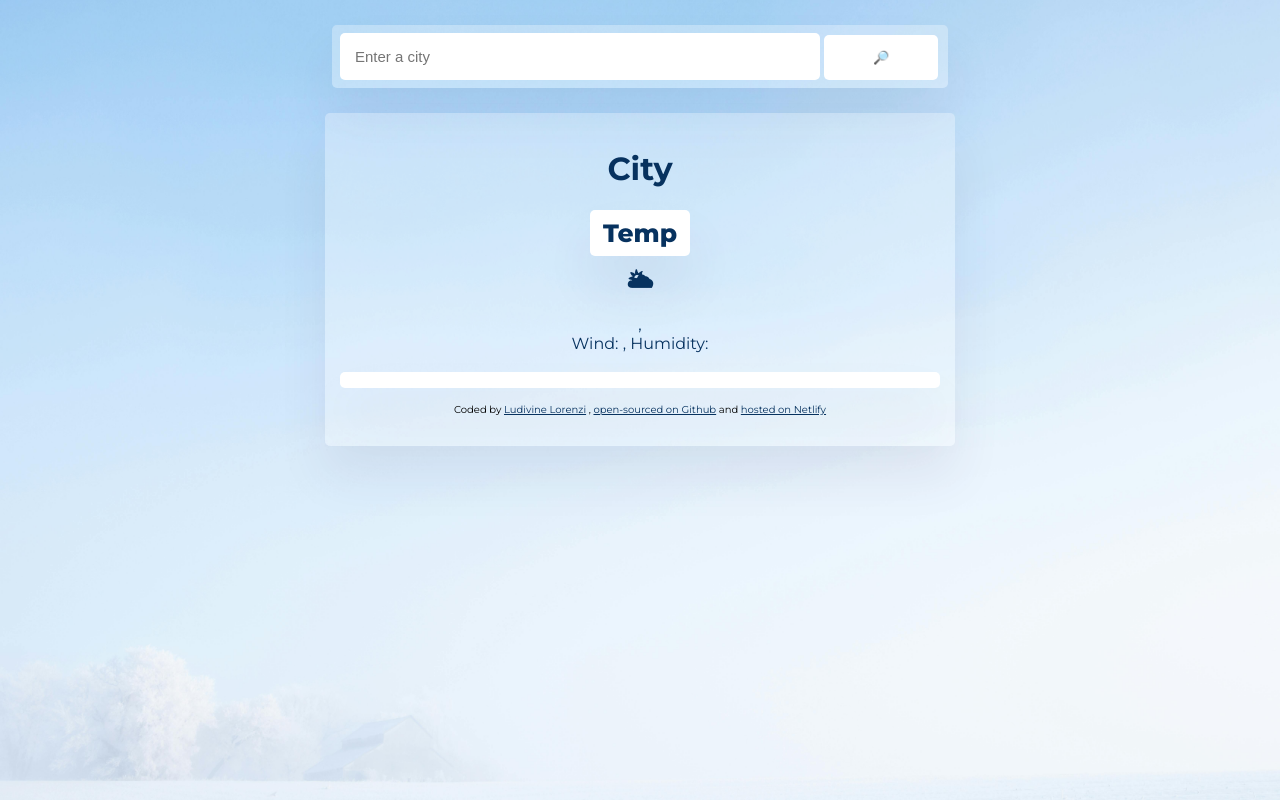
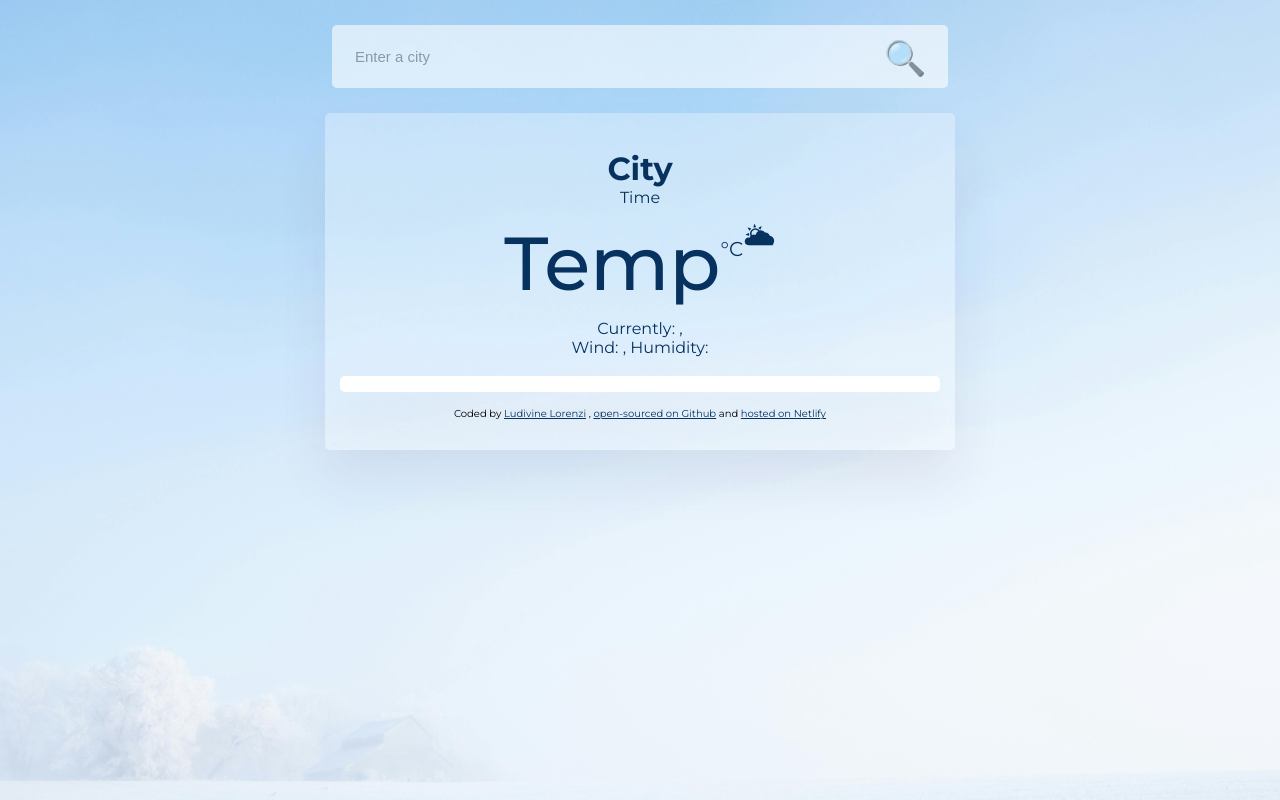
Before and after one commit to LuLorenzi/Ludivines-weather-app, a plain HTML site: page index.html in a window 1280 px wide. Drawn offline with nearby package versions, Linux system fonts and the light colour scheme; no server answers.

Commit message:
Updated CSS styling

```diff
--- a/Src/style.css
+++ b/Src/style.css
@@ -11,30 +11,34 @@ body {
 }
 
 .search-form-box {
-  background: rgb(255, 255, 255, 30%);
   margin: 25px auto;
   padding: 8px;
   max-width: 600px;
-  box-shadow: 0 30px 50px rgba(65, 50, 100, 0.08);
+  background-color: #ffffff;
   border-radius: 5px;
+  opacity: 60%;
 }
 
 .search-form-city {
-  background-color: #ffffff;
-  border: none;
-  border-radius: 5px;
-  width: 80%;
+  width: 88%;
   padding: 15px;
   font-size: 15px;
+  background: transparent;
+  border: none;
 }
 
 .search-form-button {
-  background-color: #ffffff;
+  font-size: 34px;
+  background: transparent;
   border: none;
-  border-radius: 5px;
-  width: 19%;
-  padding: 15px;
-  font-size: 13px;
+  padding: 0;
+  vertical-align: middle;
+  width: 11%;
+}
+
+.search-form-button:hover {
+  transition: all 100ms ease-in;
+  cursor: pointer;
 }
 
 .weather-info {
@@ -50,6 +54,10 @@ body {
   text-align: center;
 }
 
+h1 {
+  margin-bottom: 0;
+}
+
 h2 {
   font-size: 15px;
   font-weight: 400;
@@ -61,23 +69,24 @@ p {
   margin: 0 auto;
 }
 
+.current-temp-container {
+  display: flex;
+  justify-content: center;
+  margin: 10px auto;
+}
+
 .current-temp {
-  font-weight: 800;
-  font-size: 25px;
-  background-color: #ffffff;
-  margin: 0px auto;
-  max-width: 14%;
-  padding: 8px;
-  box-shadow: 0 30px 50px rgba(65, 50, 100, 0.08);
-  border-radius: 5px;
+  font-weight: 500;
+  font-size: 75px;
+}
+
+.weather-app-unit {
+  font-size: 20px;
+  margin-top: 20px;
 }
 
 .emoji {
-  font-weight: 800;
-  font-size: 25px;
-  margin: 0px auto;
-  max-width: 33%;
-  padding: 8px;
+  font-size: 30px;
 }
 
 .weather-forecast {
--- a/index.html
+++ b/index.html
@@ -23,15 +23,17 @@
           class="search-form-city"
           id="search-input"
         />
-        <input type="submit" value="🔎" class="search-form-button" />
+        <input type="submit" value="🔍" class="search-form-button" />
       </form>
     </header>
     <main class="weather-info">
       <div class="current-data">
         <h1 id="city">City</h1>
-        <p class="current-temp" id="current-temp">Temp</p>
-        <p class="emoji" id="emoji">🌥</p>
-        <p><span id="current-time"></span>, <span id="description"></span></p>
+        <p id="current-time">Time</p>
+        <p class="current-temp-container"> <span class="current-temp" id="current-temp">Temp</span><span class="weather-app-unit">°C</span>
+        <span class="emoji" id="emoji">🌥</span>
+        </p>
+        <p>Currently: <span id="description"></span>,</p>
         <p>
           Wind: <span id="current-wind"></span>, Humidity:
           <span id="humidity"></span>
```
